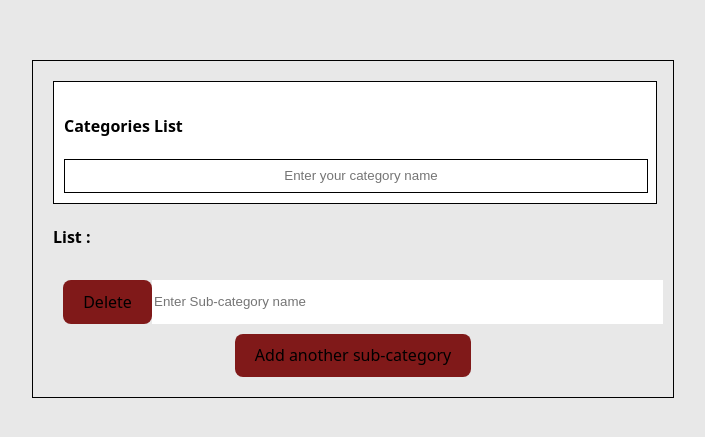
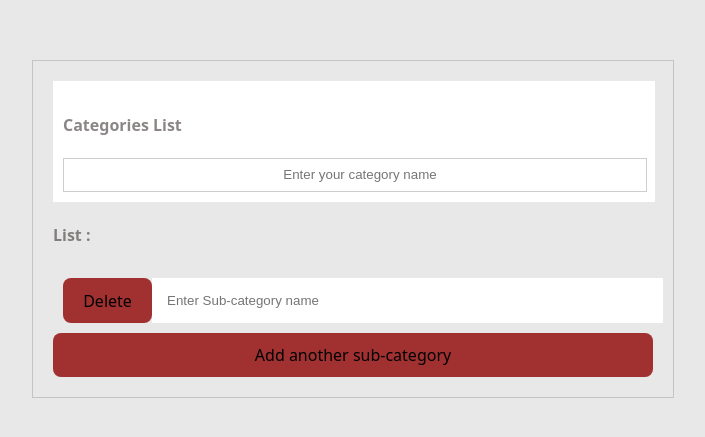
Before and after one commit to Jaysmart98/React-DG, a React (Vite) app: page / in a window 1280 px wide. Shown: the part 171-608 px from the top of the page, without its empty margins (287-992 px from the left). Built offline with nearby package versions, Linux system fonts and the light colour scheme.

Commit message:
Refactor Categories component: update styling and improve sub-category ID generation method

```diff
--- a/src/components/secondaryComponents/Categories/Categories.css
+++ b/src/components/secondaryComponents/Categories/Categories.css
@@ -2,28 +2,28 @@ body{
   background-color: rgb(232,232,232);
   display: flex;
   justify-content: center;
-  color: black;
+  color: rgba(80, 72, 72, 0.664);
 }
 
 #main-container{
   border: 1px solid white;
   display: flex;
   flex-direction: column;
-  border: 1px solid black;
+  border: 1px solid rgba(117, 112, 112, 0.315);
   width: 600px;
   height: 100%;
   padding: 20px;
 }
 
 #container1{
-  border: 1px solid black;
+  /* border: 1px solid black; */
   background-color: #ffff;
   width: 97%;
   padding: 10px;
 }
 
 .input-container{
-  border: 1px solid black;
+  border: 1px solid rgba(141, 137, 137, 0.425);
   width: 100%;
   display: flex;
   justify-content: center;
@@ -45,6 +45,8 @@ body{
 #subInput{
   background-color: #ffff;
   width: 85%;
+  color: black;
+  padding: 15px;
 }
 
 Input{
@@ -69,7 +71,7 @@ h4{
 }
 
 Button{
-  background-color: rgb(128, 25, 25);
+  background-color: rgb(161, 48, 48);
 
 }
 
@@ -79,3 +81,12 @@ Button{
   justify-content: center;
   background-color: rgb(232,232,232);
 }
+
+#addBtn{
+  width: 100%;
+}
+
+
+#addBtn:hover{
+  background-color: rgb(184, 37, 11);
+}
--- a/src/components/secondaryComponents/Categories/Categories.jsx
+++ b/src/components/secondaryComponents/Categories/Categories.jsx
@@ -5,14 +5,16 @@ import './Categories.css'
 
 
 const Categories = () => {
+
     const [subCategories, setSubCategories] = useState([
         {
-          id: crypto.randomUUID(),
+          id: Math.random(),
           value: '' }
       ]);
 
-  const addSubCategory = () => {
-    const newId = crypto.randomUUID();
+
+   const addSubCategory = () => {
+    const newId = Math.random() + 1;
     setSubCategories([...subCategories, { id: newId, value: '' }]);
   };
 
@@ -21,10 +23,7 @@ const Categories = () => {
   };
 
    const handleInputChange = (id, event) => {
-    setSubCategories(
-      subCategories.map(sub =>
-        sub.id === id ? { ...sub, value: event.target.value } : sub
-      )
+    setSubCategories( subCategories.map(sub => sub.id === id ? { ...sub, value: event.target.value } : sub)
     );
   };
 
@@ -54,7 +53,7 @@ const Categories = () => {
         </div>
 
           <div id='btn-container'>
-          <button onClick={addSubCategory}>Add another sub-category</button>
+          <button id='addBtn' onClick={addSubCategory}>Add another sub-category</button>
           </div>
 
         </div>
```
